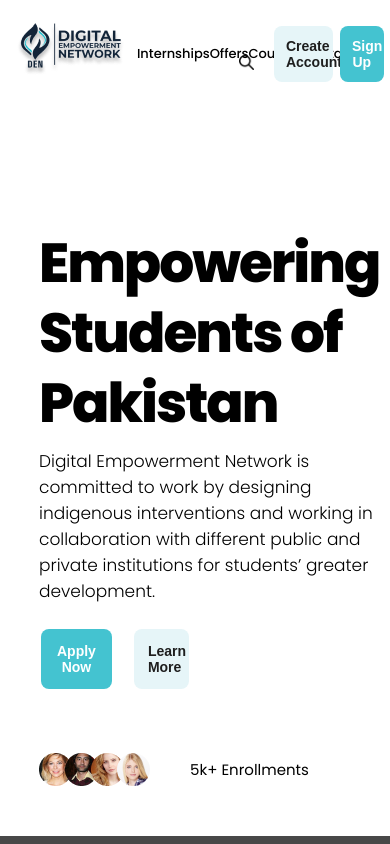
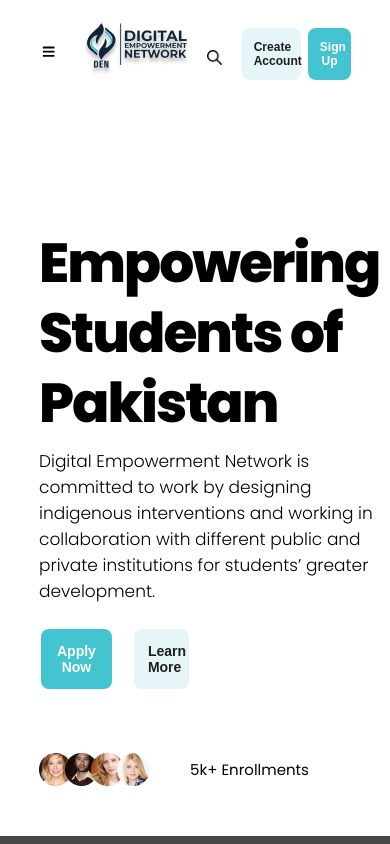
Before and after one commit to oye-hunter/den-landing-page, a React (Create React App) app: page / in a window 390 px wide. Shown: the top 844 px of the page. Built offline with nearby package versions, Linux system fonts and the light colour scheme.

Commit message:
added responsive navbar

```diff
--- a/package.json
+++ b/package.json
@@ -10,6 +10,7 @@
     "react": "^18.3.1",
     "react-countup": "^6.5.3",
     "react-dom": "^18.3.1",
+    "react-icons": "^5.2.1",
     "react-scripts": "5.0.1",
     "react-scroll-trigger": "^0.6.14",
     "web-vitals": "^2.1.4"
--- a/src/LandingPage/Navbar/Navbar.css
+++ b/src/LandingPage/Navbar/Navbar.css
@@ -37,12 +37,18 @@
     text-decoration: none;
     font-size: 14px;
   }
-
+.logo-alignment {
+    display: flex;
+    align-items: center;
+    justify-content: center;
+    gap: 10px;
+  }
+  .navbar-logo {
+    width: 100px;
+}
   .navbar-logo-search {
     width: 15px;
     margin-right: 15px;
-    position: relative;
-    top: 3px;
   }
   .signup-bn {
     border: 0;
@@ -59,3 +65,48 @@
     text-decoration: none;
     font-size: 14px;
   }
+
+  .nav-button, .close-button {
+    padding: 5px;
+    cursor: pointer;
+    background: transparent;
+    border: none;
+    outline: none;
+    display: none;
+  }
+  @media only screen and (max-width: 1143px){
+    .account-bn, .signup-bn {
+      font-size: 12px;
+    }
+  }
+  @media only screen and (max-width: 1024px) {
+    .nav-button {
+      display: block;
+    }
+
+    .navbar-items-container {
+      position: fixed;
+      top: -100vh;
+      left: 0;
+      height: 100%;
+      width: 100%;
+      display: flex;
+      flex-direction: column;
+      align-items: center;
+      justify-content: center;
+      gap: 10px;
+      background-color: rgb(255, 255, 255);
+      transition: 1s;
+    }
+
+    .responsive-navbar {
+      transform: translateY(100vh);
+    }
+
+    .close-button{
+      position: absolute;
+      display: block;
+      top: 10px;
+      right: 10px;
+    }
+  }
--- a/src/LandingPage/Navbar/Navbar.jsx
+++ b/src/LandingPage/Navbar/Navbar.jsx
@@ -1,19 +1,29 @@
 import React from 'react'
+import { useRef } from 'react';
+import { FaTimes, FaBars } from "react-icons/fa";
 import NavbarLogo from '../../Assets/den black 1.png'
 import Search from '../../Assets/Search.png'
 import './Navbar.css'
 
 const Navbar = () => {
+  const navRef = useRef();
+  const showNavbar = () => {
+    navRef.current.classList.toggle('responsive-navbar');
+  }
   return (
     <div className='navbar-container'>
+      <div className="logo-alignment">
+      <button onClick={showNavbar} className='nav-button'><FaBars className='icon'/></button>
       <div className="navbar-logo">
         <img src={NavbarLogo} alt=''/>
       </div>
-      <div className="navbar-items-container">
+      </div>
+      <div ref={navRef} className="navbar-items-container">
         <a href="/" className="navbar-item">Internships</a>
         <a href="/" className="navbar-item">Offers</a>
         <a href="/" className="navbar-item">Courses</a>
         <a href="/" className="navbar-item">Contact</a>
+        <button onClick={showNavbar} className='close-button'><FaTimes className='icon'/></button>
       </div>
       <div className="navbar-buttons">
         <img src={Search}  className='navbar-logo-search' alt="" />
```
Also changed, not shown: 1 other file (tests, documents, lock files or other folders).
